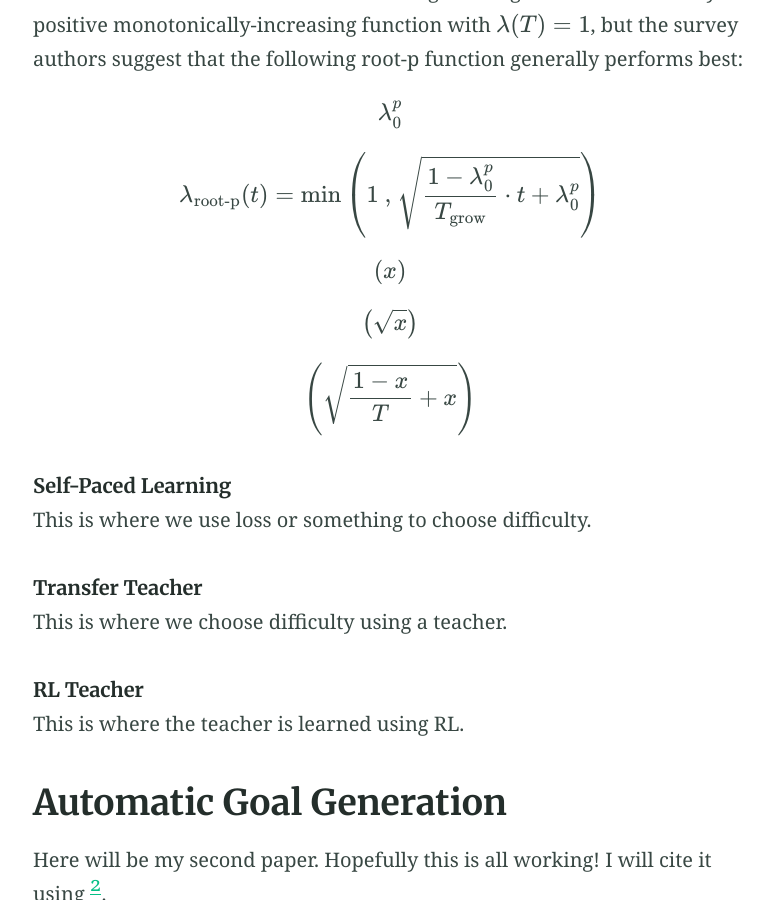
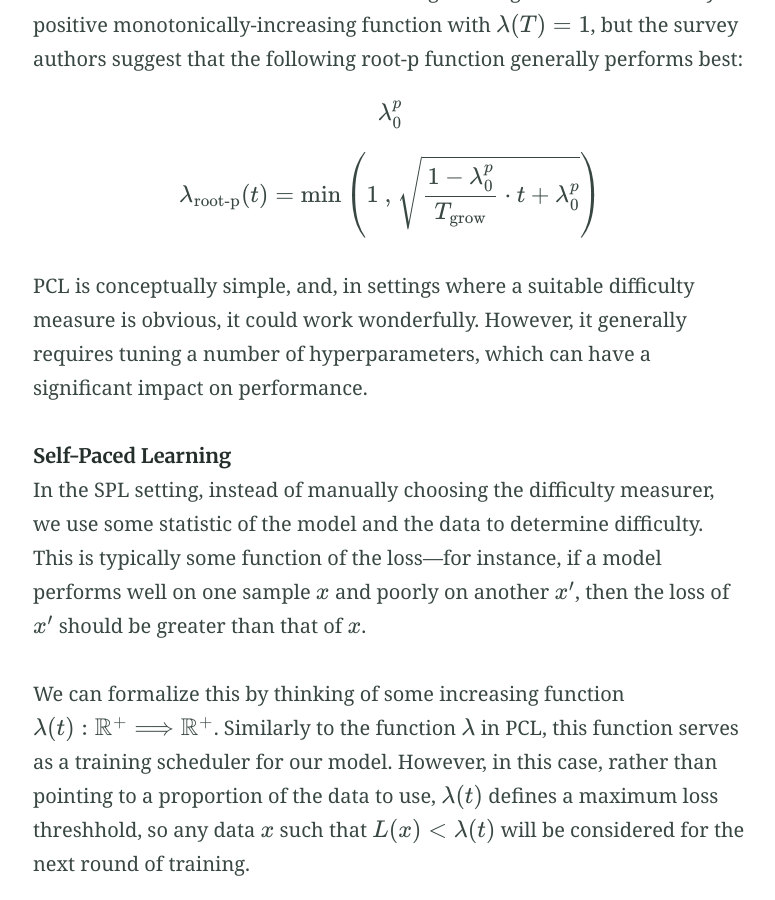
Before and after one commit to tkaminsky/tkaminsky.github.io, a Jekyll site: the page built from _posts/2023-06-26-cl-papers.md, in a window 1280 px wide and 900 px high, scrolled down 3910 px. Shown: the whole window, without its empty margins (250-1025 px from the left). Built offline with Jekyll 4.4.1, drawn with Linux system fonts in a browser that asks for light colours; some of the changed text lies outside the part shown.

Commit message:
Updated SPL and TT

```diff
--- a/_posts/2023-06-26-cl-papers.md
+++ b/_posts/2023-06-26-cl-papers.md
@@ -71,25 +71,19 @@ $$
 \right)
 $$
 
-$$
-\left( x \right)
-$$
-
-$$
-\left( \sqrt{x} \right)
-$$
-
-$$
-\left( \sqrt{ \frac{1 - x}{T} + x} \right)
-$$
+PCL is conceptually simple, and, in settings where a suitable difficulty measure is obvious, it could work wonderfully. However, it generally requires tuning a number of hyperparameters, which can have a significant impact on performance.
 
 ###### Self-Paced Learning
 
-This is where we use loss or something to choose difficulty.
+In the SPL setting, instead of manually choosing the difficulty measurer, we use some statistic of the model and the data to determine difficulty. This is typically some function of the loss---for instance, if a model performs well on one sample $x$ and poorly on another $x'$, then the loss of $x'$ should be greater than that of $x$.
+
+We can formalize this by thinking of some increasing function $\lambda(t) : \mathbb{R}^{+} \Longrightarrow \mathbb{R}^{+}$. Similarly to the function $\lambda$ in PCL, this function serves as a training scheduler for our model. However, in this case, rather than pointing to a proportion of the data to use, $\lambda(t)$ defines a maximum loss threshhold, so any data $x$ such that $L(x) < \lambda(t)$ will be considered for the next round of training.
+
+As $\lambda \Longrightarrow \infty$, the allowable dataset once again converges to $\mathcal{D}$.
 
 ###### Transfer Teacher
 
-This is where we choose difficulty using a teacher.
+Transfer-Teacher laerning also automates the difficulty measurer, but in this case, the measure is determined by an expert 'teacher'---usually some pretrained model. The idea is that a model may be unable to effectively judge difficulty at the start of training, so a pretrained could be a better proxy for task difficulty. Otherwise, the model is closely related to SPL, and can be similarly employed.
 
 ###### RL Teacher
 
```
